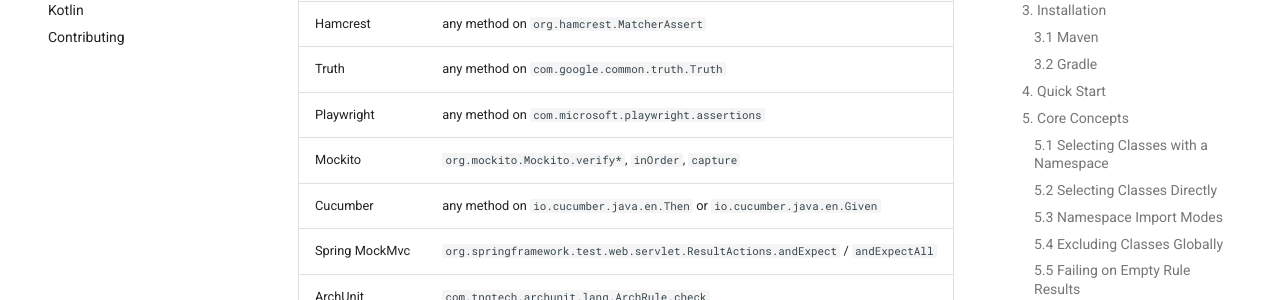
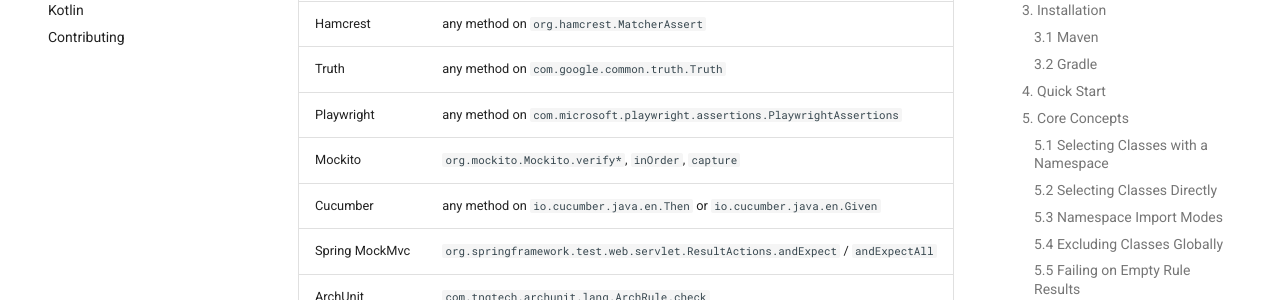
Before and after one commit to enofex/taikai, an MkDocs documentation site: the page built from docs/documentation.md, in a window 1280 px wide and 900 px high, scrolled down 55661 px. Shown: the part 152-452 px from the top of the window. Built offline with MkDocs 1.6.1 and Material for MkDocs 9.7.7, drawn with Linux system fonts in a browser that asks for light colours; comment, search, counter and statistics services are not loaded.

Commit message:
Match Playwright assertions by PlaywrightAssertions only

```diff
--- a/docs/documentation.md
+++ b/docs/documentation.md
@@ -2470,7 +2470,7 @@ following counts:
 | AssertJ        | any method on `org.assertj.core.api.Assertions`                              |
 | Hamcrest       | any method on `org.hamcrest.MatcherAssert`                                   |
 | Truth          | any method on `com.google.common.truth.Truth`                                |
-| Playwright     | any method on `com.microsoft.playwright.assertions`                          |
+| Playwright     | any method on `com.microsoft.playwright.assertions.PlaywrightAssertions`     |
 | Mockito        | `org.mockito.Mockito.verify*`, `inOrder`, `capture`                          |
 | Cucumber       | any method on `io.cucumber.java.en.Then` or `io.cucumber.java.en.Given`      |
 | Spring MockMvc | `org.springframework.test.web.servlet.ResultActions.andExpect` / `andExpectAll` |
```
Also changed, not shown: 1 other file.
